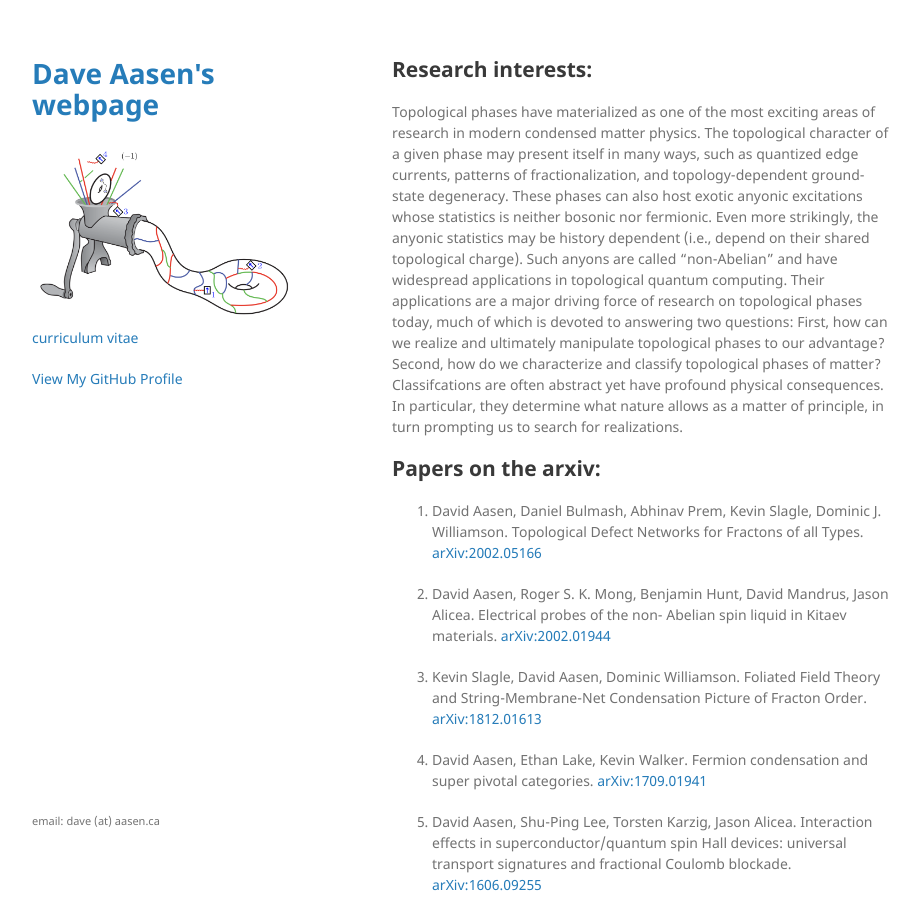
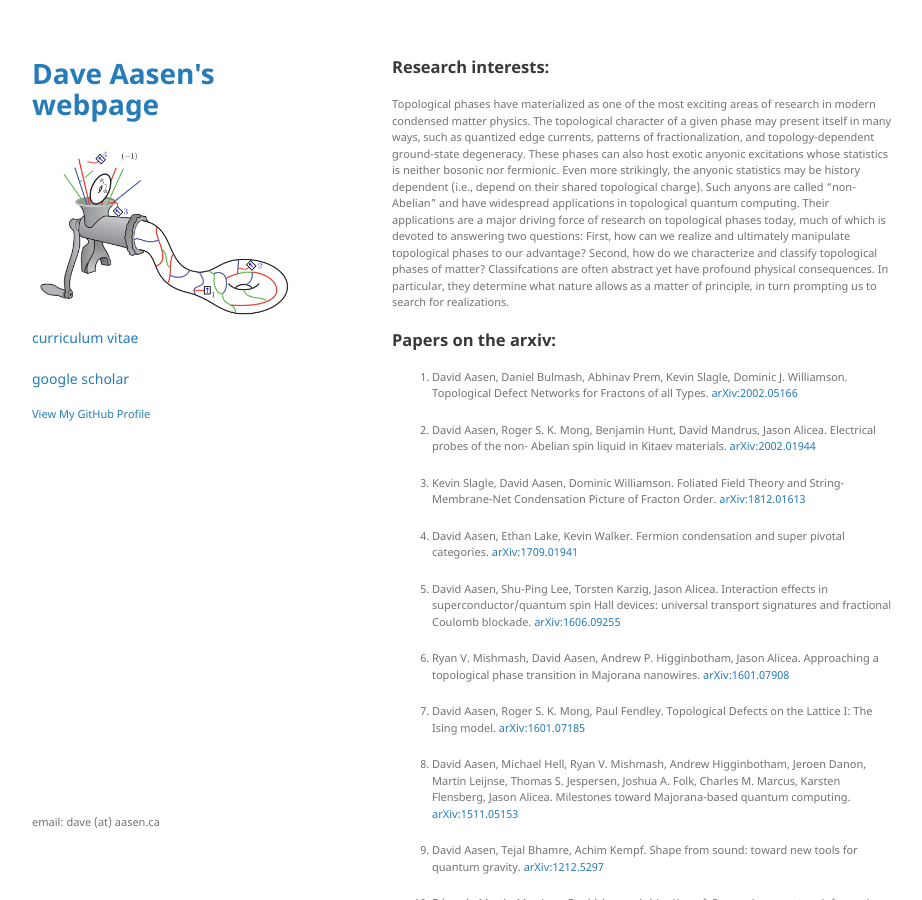
Before and after one commit to davidaasen/davidaasen.github.io, a Jekyll site: the page built from index.md, in a window 1280 px wide and 900 px high. Shown: the whole window, without its empty margins (178-1100 px from the left). Built offline with Jekyll 4.4.1, drawn with Linux system fonts in a browser that asks for light colours; our own code applies the rules of GitHub Pages for plain Markdown files.

Commit message:
Update default.html

```diff
--- a/_layouts/default.html
+++ b/_layouts/default.html
@@ -22,6 +22,7 @@
 
 
         <p><a href="{{ "/CV.html" | absolute_url }}">{{ site.description | default: site.github.repository_name }}</a></p>
+        <p><a href="{{ "https://scholar.google.com/citations?user=vNuuzc8AAAAJ&hl=en" }}">google scholar<small></a></p>
 
         {% if site.github.is_project_page %}
         <p class="view"><a href="{{ site.github.repository_url }}">View the Project on GitHub <small>{{ site.github.repository_nwo }}</small></a></p>
```
